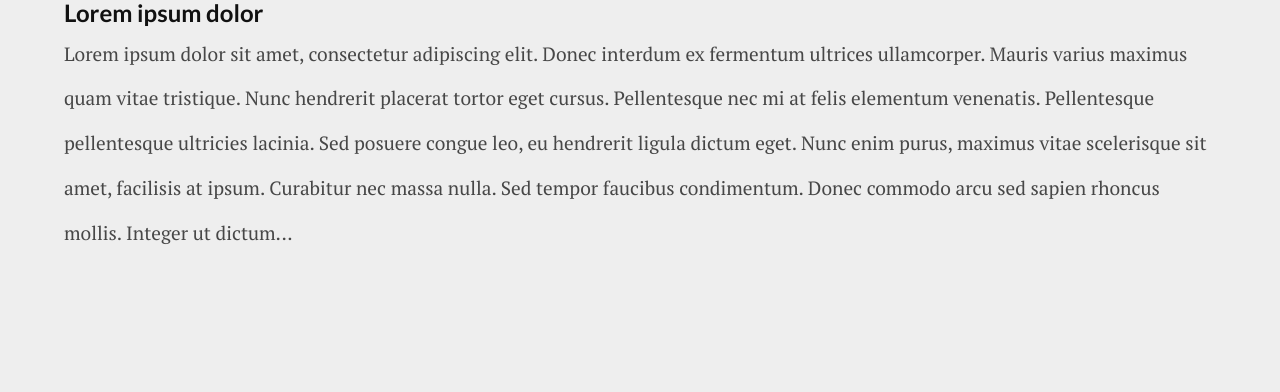
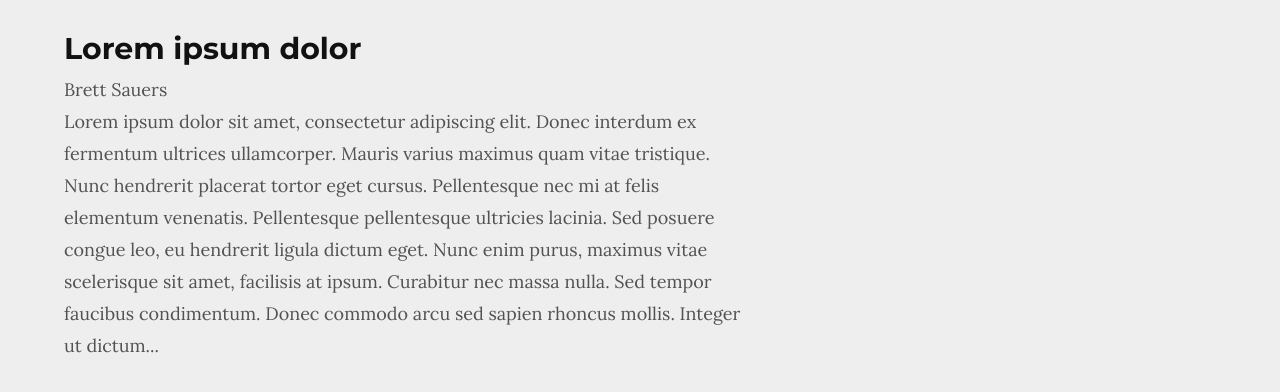
Before and after one commit to thedigitalhawk/thewebwebuild, a Jekyll site: the page built from index.html, in a window 1280 px wide, cut to the strip 814-1710 px from the top of the page. Shown: the top 392 px of the strip. Built offline with Jekyll 4.4.1, drawn with Linux system fonts in a browser that asks for light colours; nearby versions of some CDN libraries; Markdown is read by kramdown in place of the engine named in the settings; after the commit the page ends 1176 px from its top, so only the background shows below that.

Commit message:
home article

```diff
--- a/_layouts/default.html
+++ b/_layouts/default.html
@@ -54,9 +54,11 @@
           </div>
 <!--          <h2 class="center">The<span>Digital</span>Hawk</h2>-->
 
+<div class="inner">
+      {{ content }}
+</div>
 
 
-            {{ content }}
 
 
 
--- a/css/main.css
+++ b/css/main.css
@@ -65,14 +65,23 @@ h2{
   list-style-type: none;
 }
 .posts h2 a{
-font-size:24px;
+font-size:30px;
+    line-height: 50px;
+     font-family: 'Montserrat', sans-serif;
+    font-weight: 700;
     text-decoration: none;
     color: #111;
+    transition: all 0.1s linear;
 }
 .posts h2 a:hover{
     color: #e74c3c;
 }
 
+.inner{
+    width: 90%;
+    margin: 0 auto;
+    margin-top: 40px;
+}
 
 .posts li {
   line-height: 1.75em;
@@ -83,9 +92,8 @@ font-size:24px;
   font-size: 80%;
 }
 .left{
-  width: 90%;
+  width: 60%;
   min-height: 100%;
-  margin: 0 auto;
 }
 .sidebar{
   box-sizing:border-box;
@@ -103,14 +111,10 @@ padding:5%;
 
 .post{
 
-  box-sizing:border-box;
-
-  overflow:hidden;
-  font-size: 1.2rem;
-    line-height: 2.8rem;
-  margin-bottom: 50px;
-
-   font-family: 'PT Serif', serif;
+font-family: 'Lora', serif;
+  font-size:18px;
+  line-height:32px;
+  color:#525252;
 
 }
 
@@ -154,7 +158,7 @@ padding:5%;
   width: 100%;
   text-align: center;
   margin: 0 auto;
-  height: calc(100% - 10%);
+  height: calc(100% - 102px);
         background-image: url('../img/type.jpg');
     background-size: cover;
     background-position: center;
--- a/index.html
+++ b/index.html
@@ -16,6 +16,7 @@ title: The Web We Build
       <h2>
         <a href="{{ site.baseurl }}{{ post.url }}">{{ post.title }}</a>
       </h2>
+      <p>{{ post.author }}</p>
       </li>
         {{ post.content | strip_html | truncatewords:75}}<br>
 <!--            <a href="{{ site.baseurl }}{{ post.url }}">Read more...</a><br><br>-->
```
